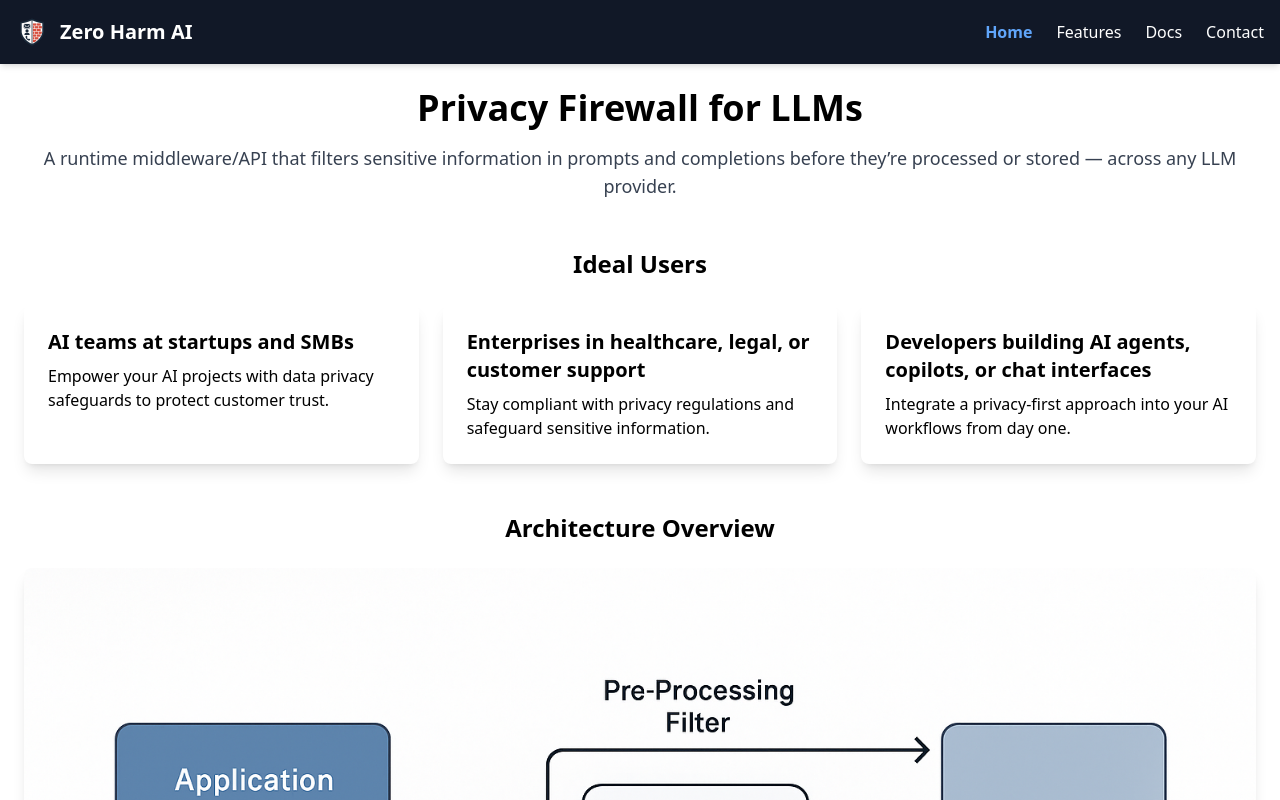
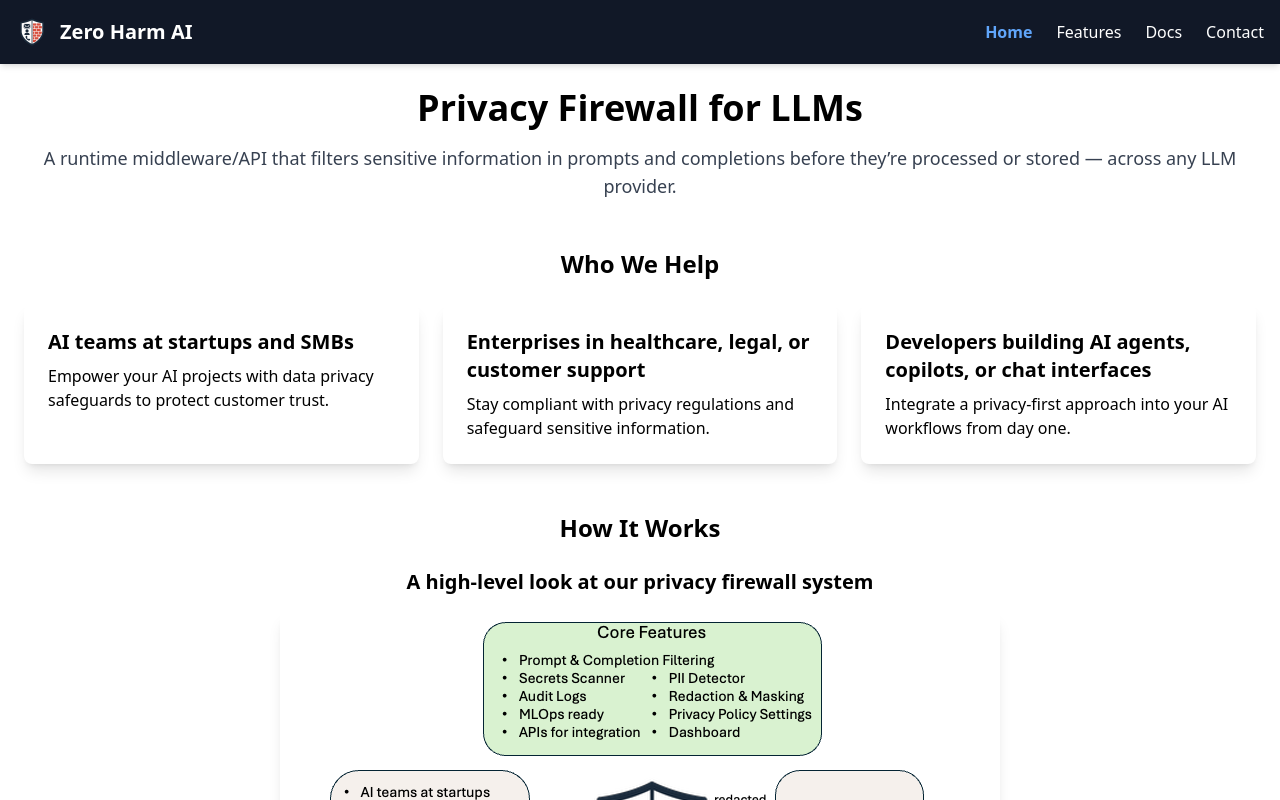
Before and after one commit to Zero-Harm-AI-LLC/zero-harm-ai-frontend, a React (Vite) app: page / in a window 1280 px wide. Shown: the top 800 px of the page. Built offline with nearby package versions, Linux system fonts and the light colour scheme; no server answers; the HTML template or start-up script is replaced by a standard one.

Commit message:
Updated front page and image

```diff
--- a/src/pages/Home.tsx
+++ b/src/pages/Home.tsx
@@ -13,7 +13,7 @@ export default function Home() {
       </section>
 
       <section className="mb-12">
-        <h2 className="text-2xl font-semibold mb-6 text-center">Ideal Users</h2>
+        <h2 className="text-2xl font-semibold mb-6 text-center">Who We Help</h2>
         <div className="grid grid-cols-1 md:grid-cols-3 gap-6">
           <div className="bg-white rounded-lg shadow-lg p-6">
             <h3 className="text-xl font-semibold mb-2">
@@ -43,7 +43,8 @@ export default function Home() {
       </section>
 
       <section className="text-center">
-        <h2 className="text-2xl font-semibold mb-6">Architecture Overview</h2>
+        <h2 className="text-2xl font-semibold mb-6">How It Works</h2>
+        <h3 className="text-xl font-semibold mb-4">A high-level look at our privacy firewall system</h3>
         <img
           src={architectureDiagram}
           alt="Privacy Firewall Architecture"
```
Also changed, not shown: src/assets/architecture-diagram.png.
